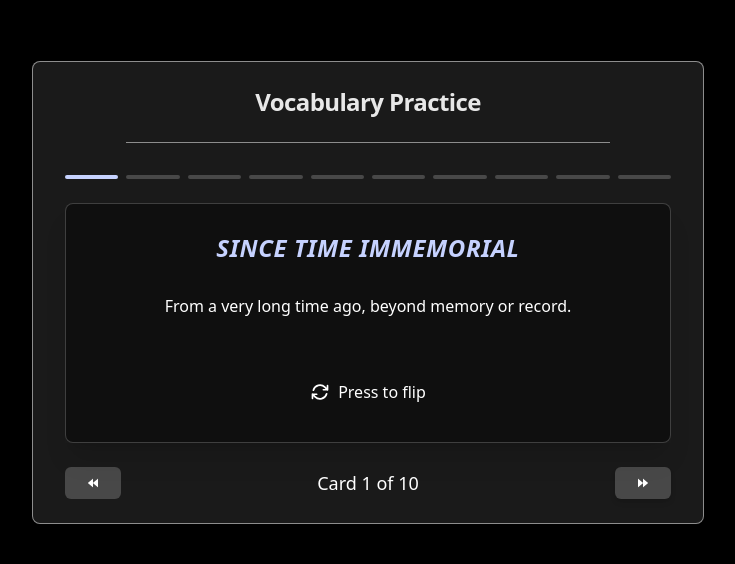
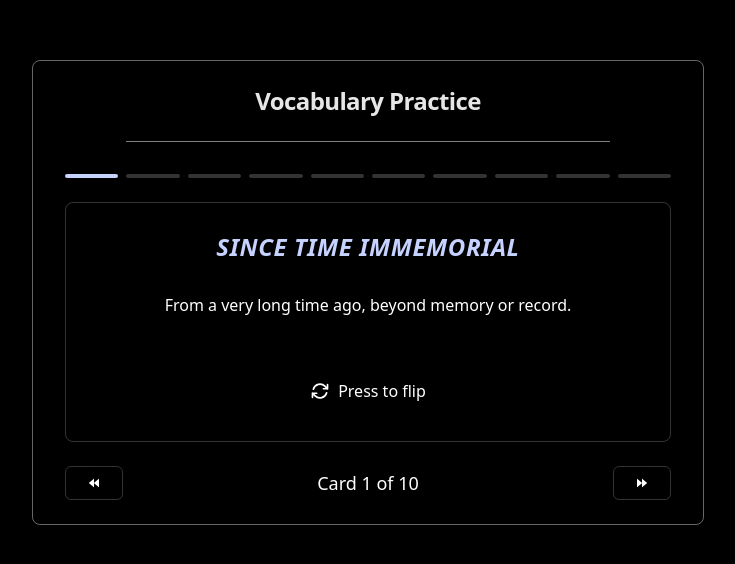
Before and after one commit to deregowskipiotr/fishka, a React (Vite) app: page / in a window 1280 px wide. Shown: the part 108-672 px from the top of the page, without its empty margins (272-1007 px from the left). Built offline with nearby package versions, Linux system fonts and the light colour scheme.

Commit message:
new colors added

```diff
--- a/src/components/PaginationControls.tsx
+++ b/src/components/PaginationControls.tsx
@@ -24,7 +24,7 @@ const PaginationControls: React.FC<PaginationControlsProps> = ({
       type="button"
       onClick={onPrevious}
       disabled={currentPage === 0}
-      className="px-5 py-2 bg-white/20 hover:bg-white/10 text-white rounded-md cursor-pointer"
+      className="px-5 py-2 hover:bg-white/5 border border-white/20 text-white transition-colors duration-500 ease-in-out rounded-md cursor-pointer"
       aria-label="Previous card"
       title="Previous card"
     >
@@ -39,7 +39,7 @@ const PaginationControls: React.FC<PaginationControlsProps> = ({
       type="button"
       onClick={onNext}
       disabled={currentPage === totalPages - 1}
-      className="px-5 py-2 bg-white/20 hover:bg-white/10 text-white rounded-md shadow-md cursor-pointer"
+      className="px-5 py-2 hover:bg-white/5 border border-white/20 text-white transition-colors duration-500 ease-in-out rounded-md shadow-md cursor-pointer"
       aria-label="Next card"
       title="Next card"
     >
--- a/src/components/VocabularyCard.tsx
+++ b/src/components/VocabularyCard.tsx
@@ -30,7 +30,7 @@ const VocabularyCard: React.FC<VocabularyCardProps> = ({
         style={{ transformStyle: "preserve-3d" }}
       >
         {/* Front Side */}
-        <div className="absolute w-full h-full backface-hidden flex flex-col justify-center items-center p-8 bg-black/40 border border-white/20 rounded-lg">
+        <div className="absolute w-full h-full backface-hidden flex flex-col justify-center items-center p-8 border backdrop-blur-sm border-white/20 rounded-lg">
           <h2 className=" text-xl md:text-2xl text-center justify-center font-semibold italic tracking-wide uppercase text-indigo-200 mb-10 md:mb-8 h-1/5 leading-tight md:leading-none">
             {word}
           </h2>
@@ -51,7 +51,7 @@ const VocabularyCard: React.FC<VocabularyCardProps> = ({
         </div>
 
         {/* Back Side */}
-        <div className="absolute w-full h-full backface-hidden rotate-y-180 bg-white/20 border border-white/10 flex flex-col p-8 text-white text-center rounded-lg">
+        <div className="absolute w-full h-full backface-hidden rotate-y-180 backdrop-blur-md bg-white/10 border border-white/10 flex flex-col p-8 text-white text-center rounded-lg">
           <div className="flex flex-col items-start justify-center h-4/5 gap-4 leading-tight md:leading-normal">
             <p className="-mt-4 text-start">
               <span className="text-indigo-200 font-bold pr-2">Level B1/B2:</span>
--- a/src/components/VocabularyPractice.tsx
+++ b/src/components/VocabularyPractice.tsx
@@ -23,7 +23,7 @@ const VocabularyPractice: React.FC = () => {
 
   return (
     <div className="min-h-screen w-full bg-black flex flex-col items-center justify-center p-6 text-white/90 select-none">
-      <div className="border border-white/50 w-full max-w-xl md:max-w-2xl px-8 py-6 rounded-lg bg-white/10">
+      <div className="border border-white/40 w-full max-w-xl md:max-w-2xl px-8 py-6 rounded-lg backdrop-blur-md shadow-lg">
         <h1 className="text-2xl mb-4 md:mb-6 font-semibold tracking-tight text-center">
           Vocabulary Practice
         </h1>
```
